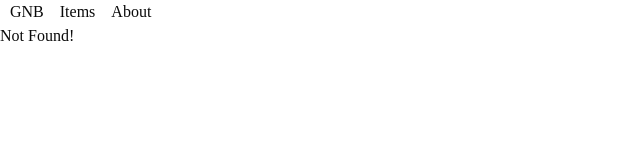
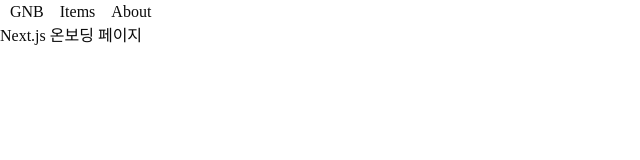
Before and after one commit to angrymusic/nextjs-onboarding, a Next.js app: page /about in a window 1280 px wide. Before the commit this address had no page. Shown: the top 160 px of the page, without its empty margins (0-640 px from the left). Built offline with nearby package versions, Linux system fonts and the light colour scheme.

Commit message:
feat: about 페이지 구현

```diff
--- /dev/null
+++ b/src/app/about/page.tsx
@@ -0,0 +1,7 @@
+export default function aboutPage() {
+    return(
+        <div>
+            Next.js 온보딩 페이지
+        </div>
+    )
+}
```
